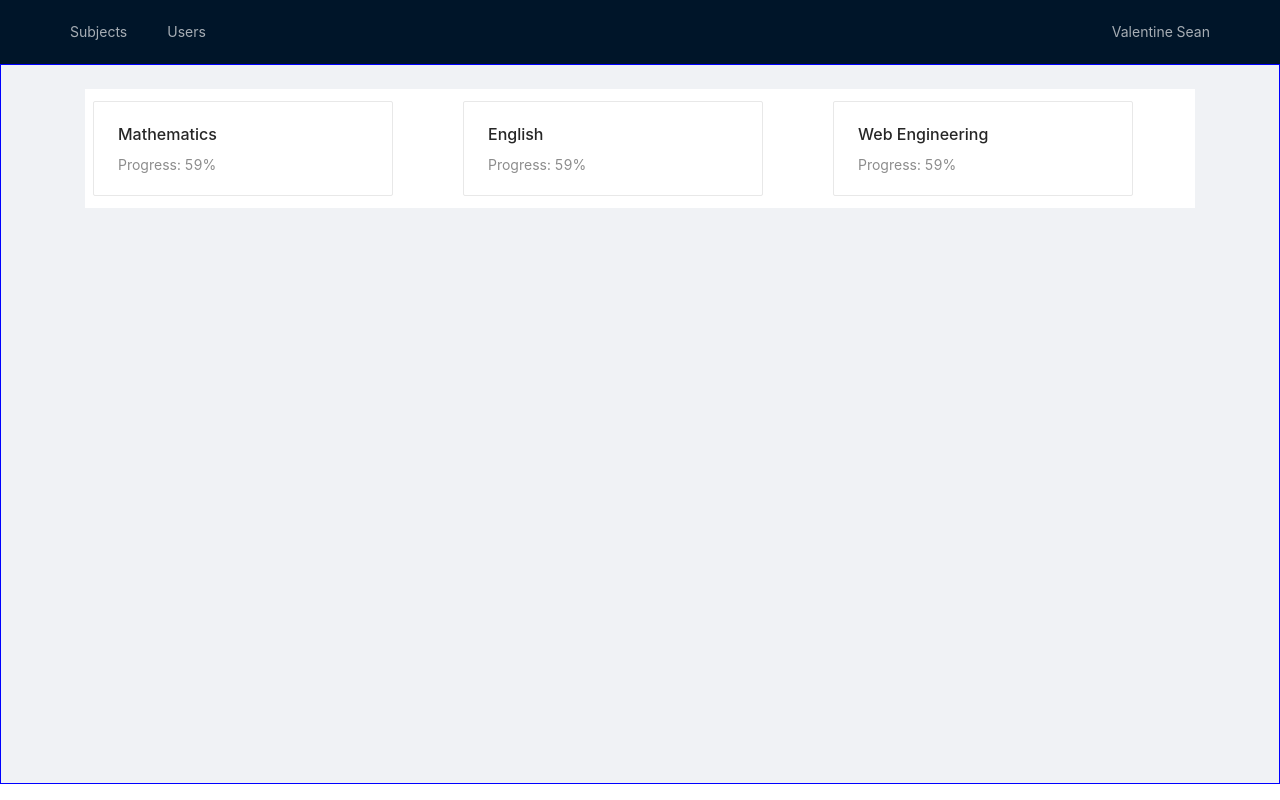
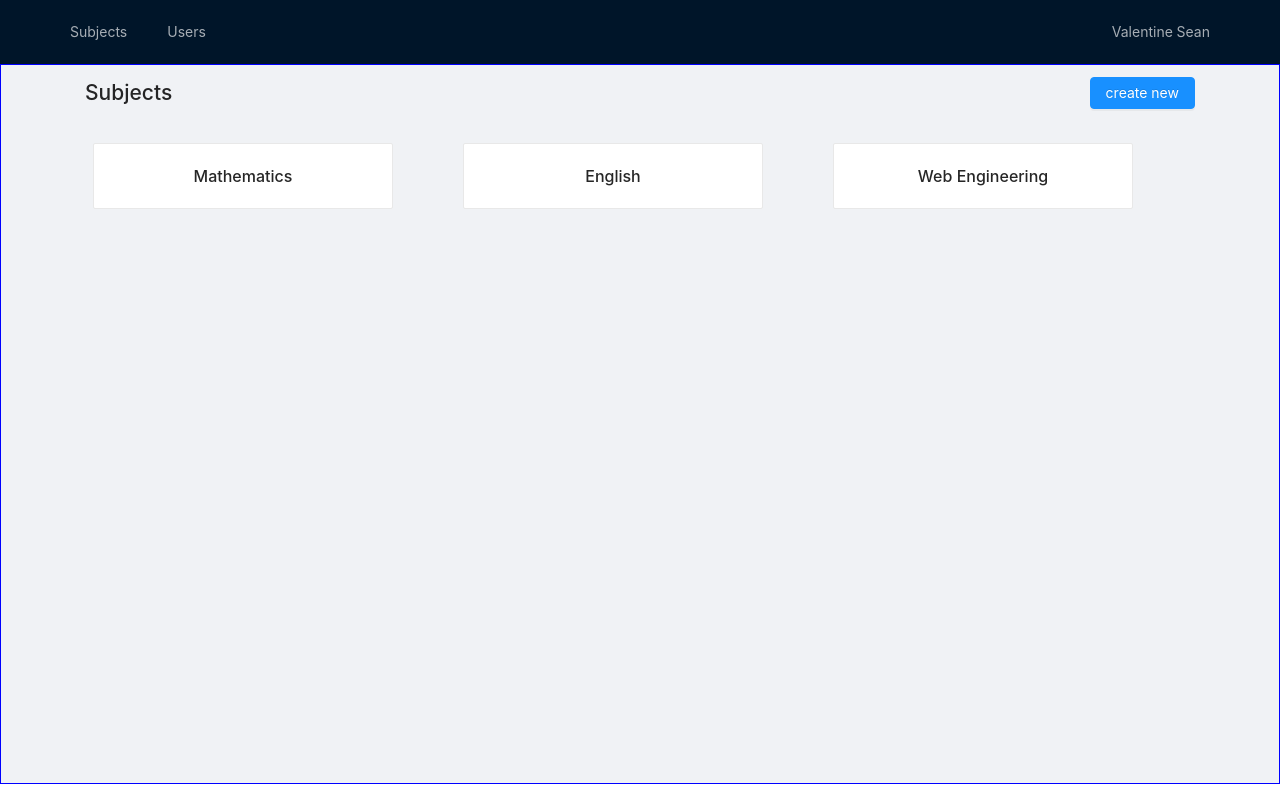
Before and after one commit to ValentineSean/v-school-app, a Vue app: page /subjects in a window 1280 px wide. Built offline with nearby package versions, Linux system fonts and the light colour scheme.

Commit message:
basic design altered

```diff
--- a/src/components/subjects/Subjects.vue
+++ b/src/components/subjects/Subjects.vue
@@ -1,7 +1,21 @@
 <template>
     <div>
         <a-layout-content :style="{ margin: '0 12px', border: '' }">
-            <div :style="{ background: '#fff' }">
+            <div :style="{ background: '' }">
+                <a-row>
+                    <a-col :span="12">
+                        <h1>Subjects</h1>
+                    </a-col>
+
+                    <a-col :span="12">
+                        <a-button
+                            type="primary"
+                            :style="{ float: 'right' }"
+                        >
+                            create new
+                        </a-button>
+                    </a-col>
+                </a-row>
 
                 <div :style="{ background: '', padding: '', textAlign: '' }">
                     <a-row :gutter="16" :style="{ margin: '12px auto 0 auto', border: '' }">
@@ -14,7 +28,10 @@
                                     </span>
                                 </template> -->
 
-                                <a-card-meta :title="subject['subject_name']" :description="`Progress: ${subject['progress']}%`">
+                                <a-card-meta
+                                    :title="subject['subject_name']"
+                                    :style="{ border: '', textAlign: 'center' }"
+                                >
                                 </a-card-meta>
                             </a-card>
                         </a-col>
```
